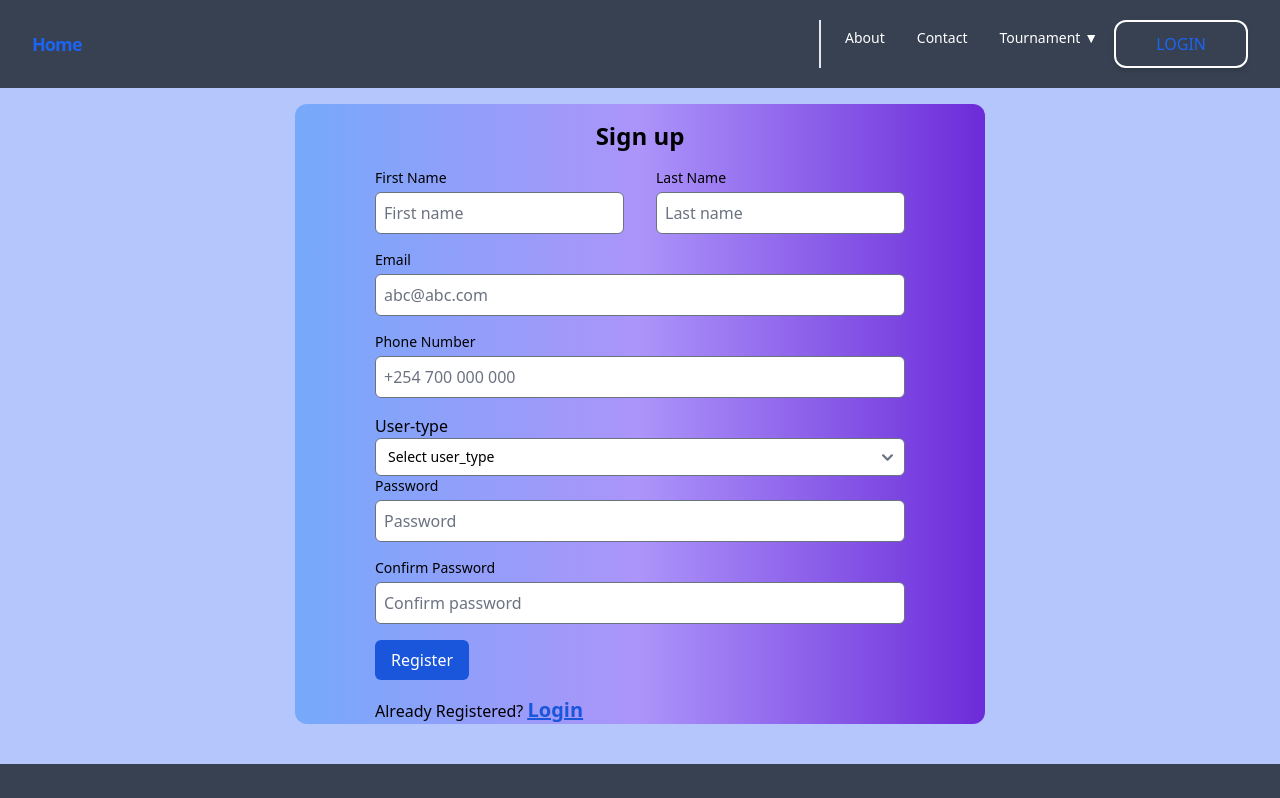
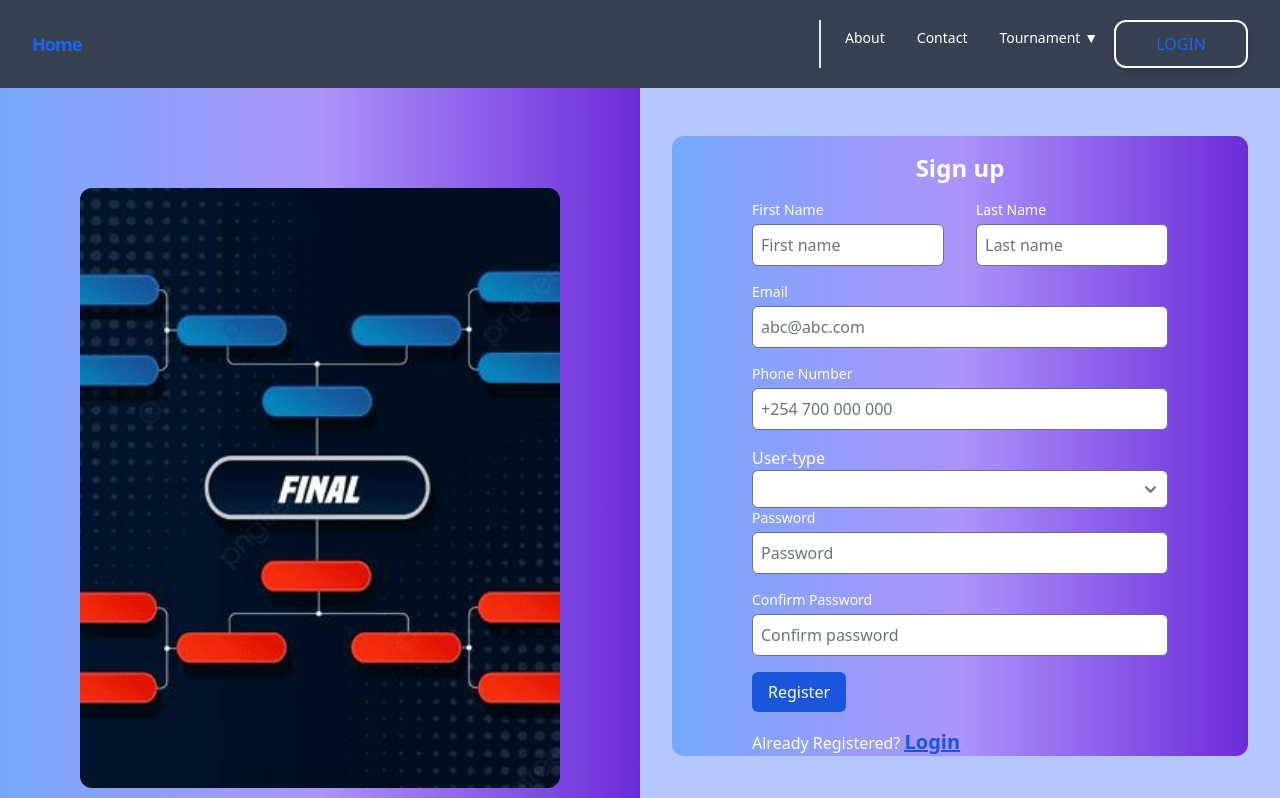
Before and after one commit to RichardMiruka/SDMS-Frontend, a React (Create React App) app in the folder sdms-app/: page /Register in a window 1280 px wide. Shown: the top 798 px of the page. Built offline with nearby package versions, Linux system fonts and the light colour scheme.

Commit message:
improved register page styling

```diff
--- a/sdms-app/src/pages/Register.js
+++ b/sdms-app/src/pages/Register.js
@@ -1,105 +1,111 @@
 import React, { useRef, useState } from "react";
-import { useNavigate, Link } from 'react-router-dom';
+import { useNavigate, Link } from "react-router-dom";
 
 const emailRegex = /^[^\s@]+@[^\s@]+\.[^\s@]+$/;
 const passwordRegex = /^(?=.*[a-z])(?=.*[0-9])(?=.*[!@#$%]).{4,24}$/;
 
 const RegisterPage = () => {
-  const [first_name, setfirst_name] = useState('');
-  const [errFN, setErrFN] = useState('');
+  const [first_name, setfirst_name] = useState("");
+  const [errFN, setErrFN] = useState("");
   const firstNameRef = useRef(null);
 
-  const [last_name, setlast_name] = useState('');
-  const [errLN, setErrLN] = useState('');
+  const [last_name, setlast_name] = useState("");
+  const [errLN, setErrLN] = useState("");
   const lastNameRef = useRef(null);
 
-  const [phone_number, setPhonenumber] = useState('');
+  const [phone_number, setPhonenumber] = useState("");
 
-  const [email, setEmail] = useState('');
-  const [errEmail, setErrEmail] = useState('');
+  const [email, setEmail] = useState("");
+  const [errEmail, setErrEmail] = useState("");
   const emailRef = useRef(null);
 
-  const [password, setPassword] = useState('');
-  const [errPwd, setErrPwd] = useState('');
+  const [password, setPassword] = useState("");
+  const [errPwd, setErrPwd] = useState("");
   const pwdRef = useRef(null);
 
-  const [conPassword, setConPassword] = useState('');
+  const [conPassword, setConPassword] = useState("");
   const [errConPwd, setErrConPwd] = useState(false);
   const conPwdRef = useRef(null);
 
-  const [message, setMessage] = useState('');
-  const [error, setError] = useState('');
-  const [errmsg, setErrMsg] = useState('');
+  const [message, setMessage] = useState("");
+  const [error, setError] = useState("");
+  const [errmsg, setErrMsg] = useState("");
   const [isValid, setIsValid] = useState(false);
 
   const navigate = useNavigate();
 
   const handleRegister = async () => {
     try {
-      const response = await fetch('http://127.0.0.1:5000/api/v1/users', {
-        method: 'POST',
+      const response = await fetch("http://127.0.0.1:5000/api/v1/users", {
+        method: "POST",
         headers: {
-          'Content-Type': 'application/json'
+          "Content-Type": "application/json",
         },
-        body: JSON.stringify({ first_name, last_name, email, phone_number, password }),
+        body: JSON.stringify({
+          first_name,
+          last_name,
+          email,
+          phone_number,
+          password,
+        }),
       });
 
       const data = await response.json();
 
-      localStorage.setItem('userData', JSON.stringify(data));
+      localStorage.setItem("userData", JSON.stringify(data));
 
       if (response.ok) {
         setMessage(data.message);
-        setError('');
-        navigate('/login');
+        setError("");
+        navigate("/login");
       } else {
         setError(data.error);
-        setMessage('');
+        setMessage("");
       }
     } catch (error) {
       console.error(error);
-      setError('An error occurred, please try again');
+      setError("An error occurred, please try again");
     }
   };
 
   const validate = () => {
-    if (!first_name) setErrFN('Missing first name');
-    else if (!last_name) setErrLN('Missing last name');
-    else if (!email) setErrEmail('Missing Email');
-    else if (!emailRegex.test(email)) setErrEmail('Invalid Email');
-    else if (!password) setErrPwd('Missing password');
-    else if (!passwordRegex.test(password)) setErrPwd('Invalid password');
-    else if (!conPassword) setErrConPwd('Missing confirm password');
+    if (!first_name) setErrFN("Missing first name");
+    else if (!last_name) setErrLN("Missing last name");
+    else if (!email) setErrEmail("Missing Email");
+    else if (!emailRegex.test(email)) setErrEmail("Invalid Email");
+    else if (!password) setErrPwd("Missing password");
+    else if (!passwordRegex.test(password)) setErrPwd("Invalid password");
+    else if (!conPassword) setErrConPwd("Missing confirm password");
     else setIsValid(true);
   };
 
   const handleEmailChange = (e) => {
-    if (emailRef.current.value) setErrEmail('');
+    if (emailRef.current.value) setErrEmail("");
     setEmail(e.target.value);
   };
 
   const handleFirstName = (e) => {
-    if (firstNameRef.current.value) setErrFN('');
+    if (firstNameRef.current.value) setErrFN("");
     setfirst_name(e.target.value);
   };
 
   const handleLastName = (e) => {
-    if (lastNameRef.current.value) setErrLN('');
+    if (lastNameRef.current.value) setErrLN("");
     setlast_name(e.target.value);
   };
 
   const handlePassword = (e) => {
     if (pwdRef.current.value) {
-      setErrPwd('');
-      setErrMsg('');
+      setErrPwd("");
+      setErrMsg("");
     }
     setPassword(e.target.value);
   };
 
   const handlConPassword = (e) => {
     if (conPwdRef.current.value) {
-      setErrConPwd('');
-      setErrMsg('');
+      setErrConPwd("");
+      setErrMsg("");
     }
     setConPassword(e.target.value);
   };
@@ -108,9 +114,9 @@ const RegisterPage = () => {
     e.preventDefault();
     validate();
     if (password !== conPassword) {
-      setErrMsg('Passwords do not match');
-      setPassword('');
-      setConPassword('');
+      setErrMsg("Passwords do not match");
+      setPassword("");
+      setConPassword("");
     } else if (password && conPassword && password === conPassword) {
       handleRegister();
       resetState();
@@ -118,46 +124,68 @@ const RegisterPage = () => {
   };
 
   const resetState = () => {
-    setfirst_name('');
-    setlast_name('');
-    setEmail('');
-    setPassword('');
-    setConPassword('');
-    setPhonenumber('');
+    setfirst_name("");
+    setlast_name("");
+    setEmail("");
+    setPassword("");
+    setConPassword("");
+    setPhonenumber("");
   };
 
   return (
-    <div className="bg-indigo-300 flex items-center justify-center px-6">
-      <div>
-        {message && <p className="bg-green-500 shadow-md text-center text-white p-2 rounded-md mt-4">{message}</p>}
-        {error && <p className="bg-red-500 shadow-md text-center text-white p-2 rounded-md mt-4">{error}</p>}
+    <div className="flex h-screen">
+      {/* Image Section */}
+      <div className="w-1/2 bg-gradient-to-r from-blue-400 via-purple-400 to-purple-700 flex items-center justify-center">
+        <img
+          src="/images/Tournament%20Brackets.jpg"
+          alt="Tournament Brackets"
+          className="object-cover w-3/4 h-3/4 rounded-xl"
+        />
+      </div>
+
+      {/* Form Section */}
+      <div className="w-1/2 bg-indigo-300 p-8">
+        {message && (
+          <p className="bg-green-500 shadow-md text-center text-white p-2 rounded-md mt-4">
+            {message}
+          </p>
+        )}
+        {error && (
+          <p className="bg-red-500 shadow-md text-center text-white p-2 rounded-md mt-4">
+            {error}
+          </p>
+        )}
         <div className="bg-gradient-to-r from-blue-400 via-purple-400 to-purple-700 px-20 mt-4 mb-10 rounded-xl">
-          <form onSubmit={handleSubmit} className="w-full">
+          <form onSubmit={handleSubmit} className="w-full text-white">
             <h1 className="text-center mb-4 text-2xl font-bold pt-4">Sign up</h1>
             <div className="flex space-x-8">
               <div className="mb-4">
-                <label htmlFor="first_name" className="block text-sm font-medium text-grey-600">First Name</label>
+                <label htmlFor="first_name" className="block text-sm font-medium">
+                  First Name
+                </label>
                 <input
                   type="text"
                   id="first_name"
                   ref={firstNameRef}
                   placeholder="First name"
                   required
-                  className="mt-1 p-2 border rounded-md"
+                  className="mt-1 p-2 border rounded-md w-full"
                   value={first_name}
                   onChange={handleFirstName}
                 />
                 <p className="text-red-500">{errFN}</p>
               </div>
               <div className="mb-4">
-                <label htmlFor="last_name" className="block text-sm font-medium text-grey-600">Last Name</label>
+                <label htmlFor="last_name" className="block text-sm font-medium">
+                  Last Name
+                </label>
                 <input
                   type="text"
                   id="last_name"
                   ref={lastNameRef}
                   placeholder="Last name"
                   required
-                  className="mt-1 p-2 border rounded-md"
+                  className="mt-1 p-2 border rounded-md w-full"
                   value={last_name}
                   onChange={handleLastName}
                 />
@@ -165,7 +193,9 @@ const RegisterPage = () => {
               </div>
             </div>
             <div className="mb-4">
-              <label htmlFor="email" className="block text-sm font-medium text-grey-600">Email</label>
+              <label htmlFor="email" className="block text-sm font-medium">
+                Email
+              </label>
               <input
                 type="text"
                 id="email"
@@ -173,19 +203,21 @@ const RegisterPage = () => {
                 autoComplete="off"
                 placeholder="abc@abc.com"
                 required
-                className="mt-1 p-2 w-full border rounded-md"
+                className="mt-1 p-2 border rounded-md w-full"
                 value={email}
                 onChange={handleEmailChange}
               />
               <p className="text-red-500">{errEmail}</p>
             </div>
             <div className="mb-4">
-              <label htmlFor="phone_number" className="block text-sm font-medium text-grey-600">Phone Number</label>
+              <label htmlFor="phone_number" className="block text-sm font-medium">
+                Phone Number
+              </label>
               <input
                 type="tel"
                 id="phone_number"
                 placeholder="+254 700 000 000"
-                className="mt-1 p-2 w-full border rounded-md"
+                className="mt-1 p-2 border rounded-md w-full"
                 value={phone_number}
                 onChange={(e) => setPhonenumber(e.target.value)}
               />
@@ -194,7 +226,7 @@ const RegisterPage = () => {
               <label htmlFor="user_type">User-type</label>
               <select
                 id="user_type"
-                className="block w-full rounded-md text-sm fornt-medium text-grey-600"
+                className="block w-full rounded-md text-sm fornt-medium"
               >
                 <option value="">Select user_type</option>
                 <option value="organizer">Organizer</option>
@@ -202,38 +234,50 @@ const RegisterPage = () => {
               </select>
             </div>
             <div className="mb-4">
-              <label htmlFor="password" className="block text-sm font-medium text-grey-600">Password</label>
+              <label htmlFor="password" className="block text-sm font-medium">
+                Password
+              </label>
               <input
                 type="password"
                 id="password"
                 ref={pwdRef}
                 required
                 placeholder="Password"
-                className="mt-1 p-2 w-full border rounded-md"
+                className="mt-1 p-2 border rounded-md w-full"
                 value={password}
                 onChange={handlePassword}
               />
               <p className="text-red-500">{errPwd}</p>
             </div>
             <div className="">
-              <label htmlFor="conPassword" className="block text-sm font-medium text-grey-600">Confirm Password</label>
+              <label htmlFor="conPassword" className="block text-sm font-medium">
+                Confirm Password
+              </label>
               <input
                 type="password"
                 id="conPassword"
                 ref={conPwdRef}
                 placeholder="Confirm password"
                 required
-                className="mt-1 p-2 w-full border rounded-md"
+                className="mt-1 p-2 border rounded-md w-full"
                 value={conPassword}
                 onChange={handlConPassword}
               />
               <p className="text-red-500">{errConPwd}</p>
             </div>
             <p className="text-center text-red-500">{errmsg}</p>
-            <button type="submit" className="bg-blue-700 text-white px-4 py-2 mb-4 mt-4 rounded-md">Register</button>
+            <button
+              type="submit"
+              className="bg-blue-700 text-white px-4 py-2 mb-4 mt-4 rounded-md"
+            >
+              Register
+            </button>
             <br />
             <div className="mb-8">
-              Already Registered? <span className="text-blue-700 underline font-bold text-xl"><Link to="/login">Login</Link></span>
+              Already Registered?{" "}
+              <span className="text-blue-700 underline font-bold text-xl">
+                <Link to="/login">Login</Link>
+              </span>
             </div>
           </form>
         </div>
```
